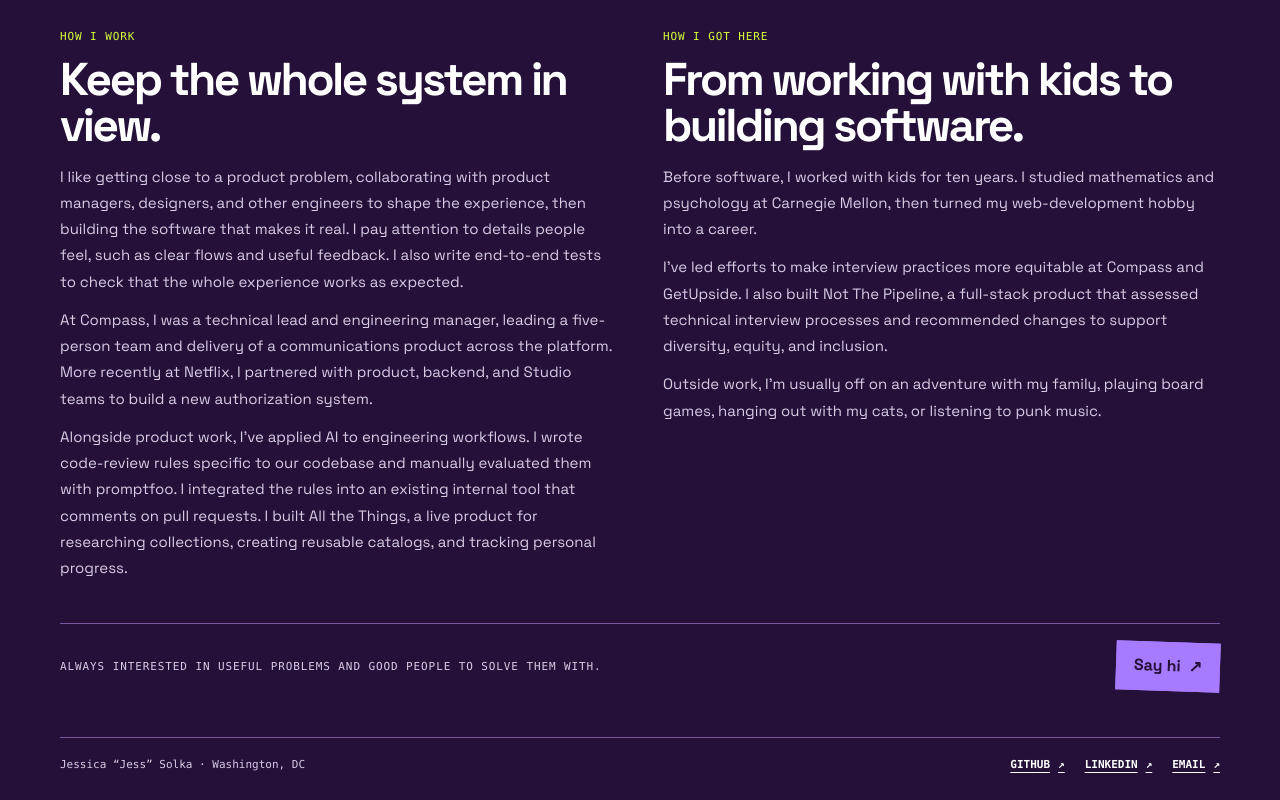
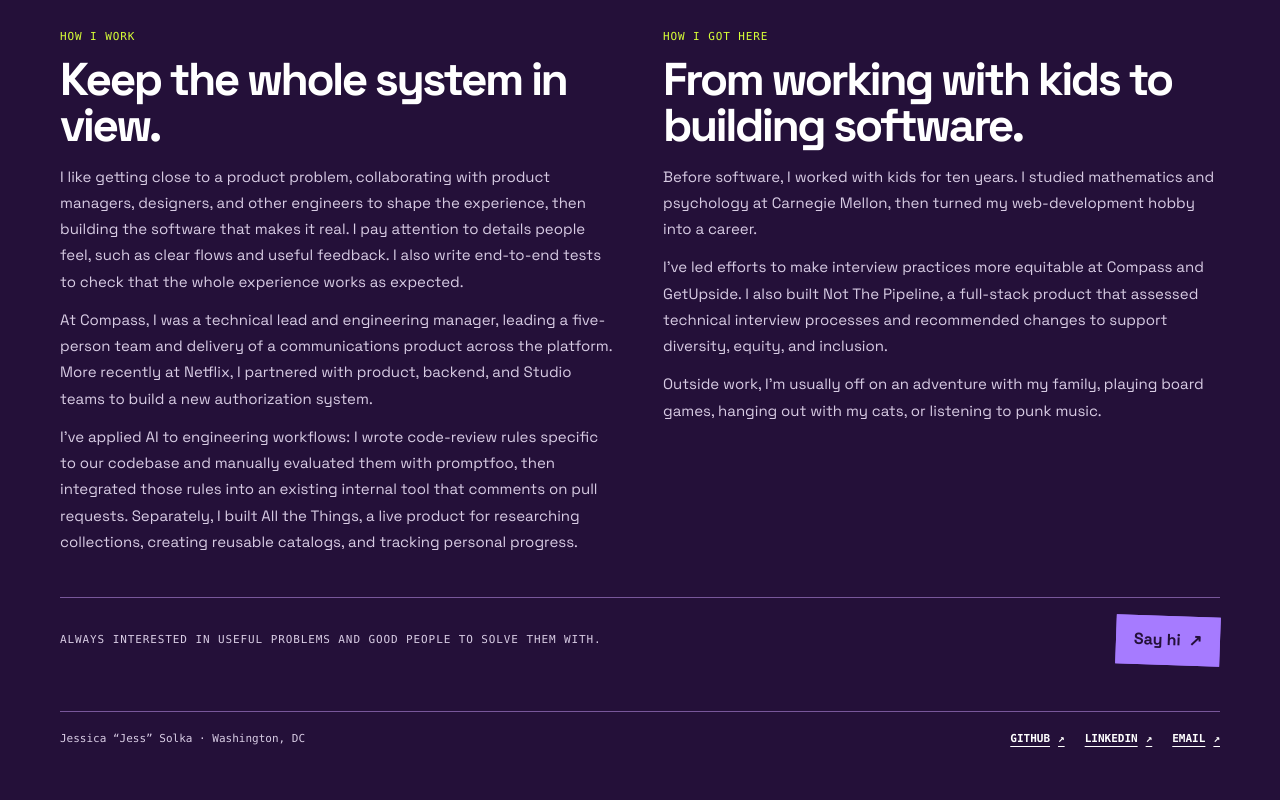
Before and after one commit to jessicarobins/portfolio, a Vue app: page /about in a window 1280 px wide. Shown: the part 507-1307 px from the top of the page. After the commit the page ends 1281 px from the top, so only its background shows below. Built offline with nearby package versions, Linux system fonts and the light colour scheme.

Commit message:
Simplify About page transitions

```diff
--- a/src/views/AboutView.vue
+++ b/src/views/AboutView.vue
@@ -31,13 +31,11 @@ import PageIntro from '../components/PageIntro.vue'
         partnered with product, backend, and Studio teams to build a new authorization system.
       </Text>
       <Text as="p" variant="body" color-variant="secondary" class="mt-6 text-body-small">
-        Alongside product work, I’ve applied AI to engineering
-        workflows. I wrote code-review rules specific to our codebase
-        and manually evaluated them with promptfoo. I integrated the
-        rules into an existing internal tool that comments on pull
-        requests. I built All the Things, a live product for researching
-        collections, creating reusable catalogs, and tracking personal
-        progress.
+        I’ve applied AI to engineering workflows: I wrote code-review rules specific to our
+        codebase and manually evaluated them with promptfoo, then integrated those rules into an
+        existing internal tool that comments on pull requests. Separately, I built All the
+        Things, a live product for researching collections, creating reusable catalogs, and
+        tracking personal progress.
       </Text>
     </div>
     <div>
```
